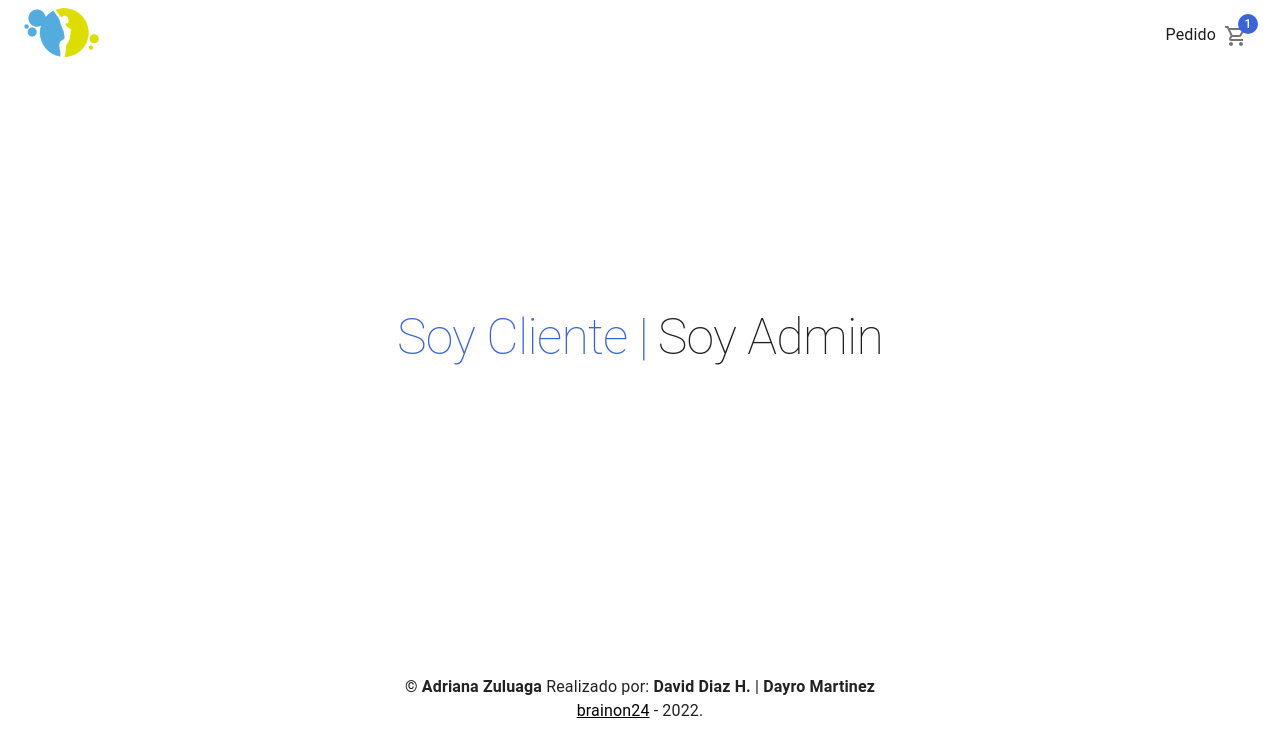
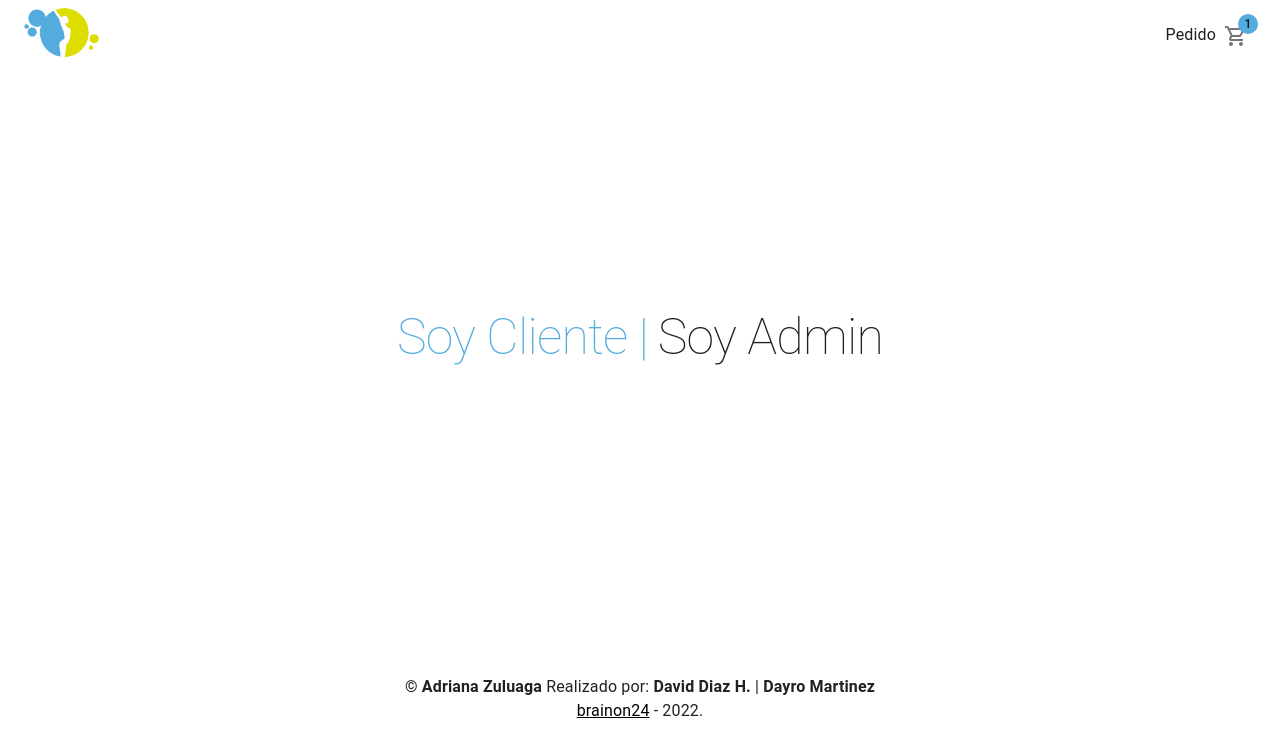
Before and after one commit to daviddiazh/migration-hairroom-client-side, a React (Create React App) app: page / in a window 1280 px wide. Shown: the top 754 px of the page. Built offline with nearby package versions, Linux system fonts and the light colour scheme.

Commit message:
Global change of colors all

```diff
--- a/src/pages/FormDetailsOrder.tsx
+++ b/src/pages/FormDetailsOrder.tsx
@@ -242,7 +242,7 @@ export const FormDetailsOrder = () => {
                 }}
               >
                 <Grid>
-                  <LinkRRD to="/newOrder">
+                  <LinkRRD to="/newOrder" className="withoutUnderline">
                     <Link
                       display="flex"
                       alignItems="center"
--- a/src/pages/Orders.tsx
+++ b/src/pages/Orders.tsx
@@ -18,6 +18,7 @@ import { orderReducer, ORDERS_INITIAL_STATE } from "../context/orders";
 import GetOut from "../components/ui/GetOut";
 import * as XLSX from "xlsx";
 import DownloadIcon from '@mui/icons-material/Download';
+import { fontWeight } from '@mui/system';
 
 
 interface Column {
@@ -286,7 +287,7 @@ const Orders = () => {
                         <TableCell
                           key={column.id}
                           align={column.align}
-                          style={{ minWidth: column.minWidth }}
+                          style={{ minWidth: column.minWidth, fontWeight: 700, fontSize: 16, background: '#54acde', color: '#fff' }}
                         >
                           {column.label}
                         </TableCell>
--- a/src/themes/light-theme.ts
+++ b/src/themes/light-theme.ts
@@ -9,10 +9,10 @@ export const lightTheme = createTheme({
       main: '#1E1E1E'
     },
     secondary: {
-      main: '#3A64D8',
+      main: '#54acde',
     },
     info: {
-      main: '#274494',
+      main: '#409cd1',
     },
     success: {
       main: '#66bb6a',
```
Also changed, not shown: src/index.css (line endings or trailing spaces).
